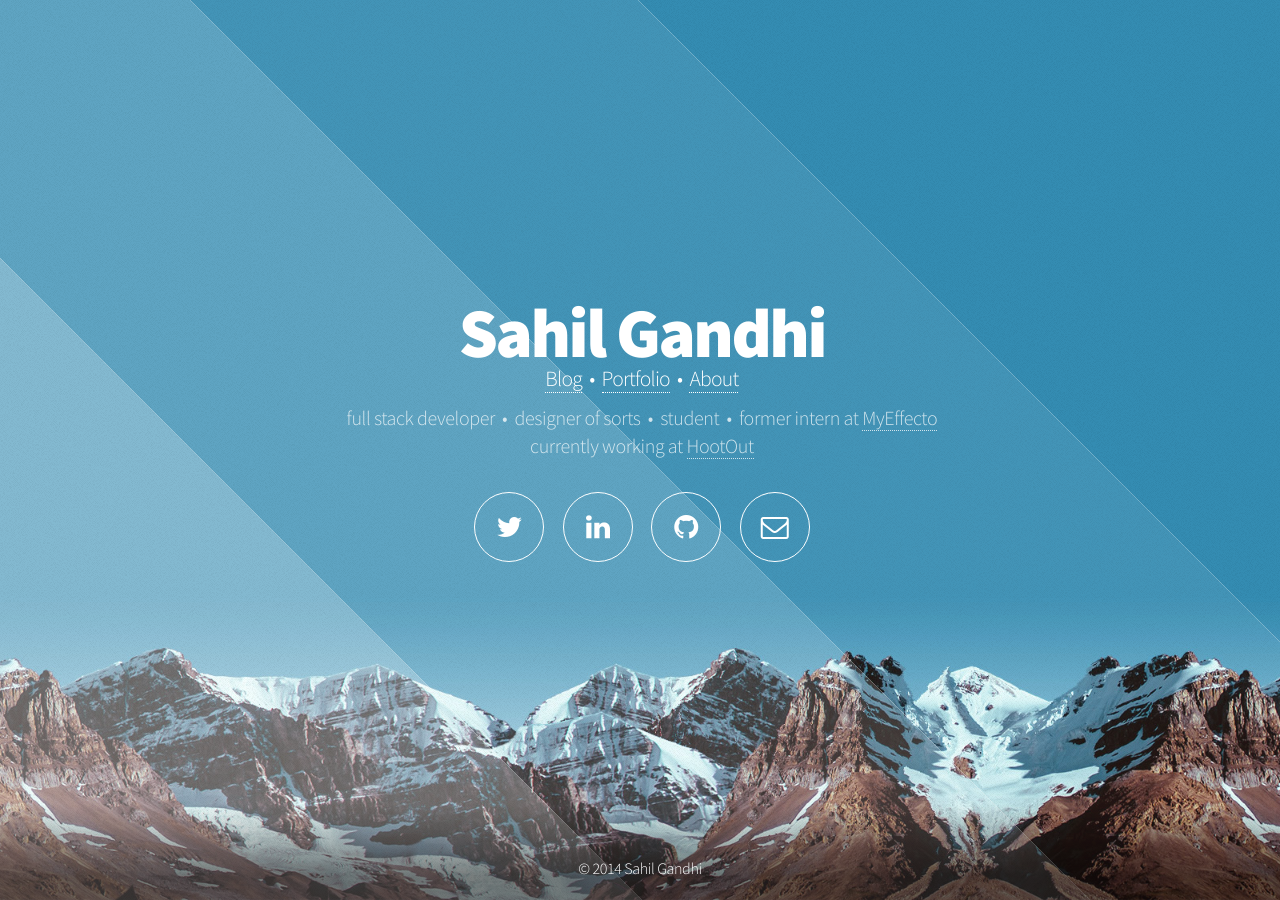
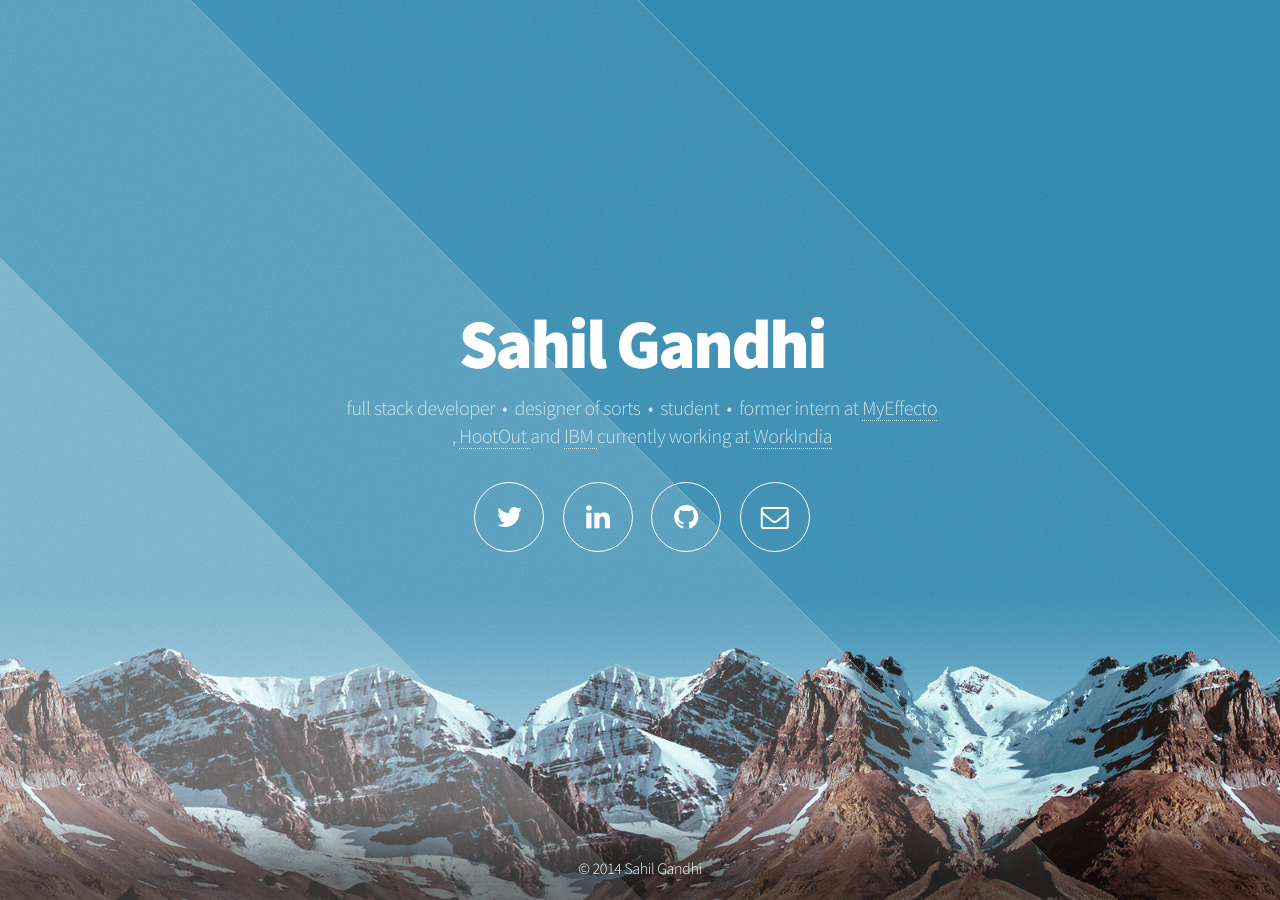
Before and after one commit to gandhisahil/gandhisahil.github.io, a Jekyll site: the page built from index.html, in a window 1280 px wide. Built offline with Jekyll 4.4.1, drawn with Linux system fonts in a browser that asks for light colours.

Commit message:
Update index.html
updated work

```diff
--- a/index.html
+++ b/index.html
@@ -35,13 +35,13 @@ published: true
 				<!-- Header -->
 					<header id="header">
 						<h1>Sahil Gandhi</h1>
-						<h2 style="font-size: 1.35em; font-weight: 300; letter-spacing: -0.035em; line-height: 1em;">
-						<a href="/blog">Blog</a> &nbsp;&bull;&nbsp;
-						<a href="/portfolio">Portfolio</a> &nbsp;&bull;&nbsp;
-						<a href="/about">About</a>
-						</h2>
+						<!--<h2 style="font-size: 1.35em; font-weight: 300; letter-spacing: -0.035em; line-height: 1em;">-->
+						<!--<a href="/blog">Blog</a> &nbsp;&bull;&nbsp; -->
+						<!--<a href="/portfolio">Portfolio</a> &nbsp;&bull;&nbsp; -->
+						<!--<a href="/about">About</a>-->
+						<!--</h2>-->
 
-						<p>full stack developer &nbsp;&bull;&nbsp; designer of sorts &nbsp;&bull;&nbsp; student &nbsp;&bull;&nbsp; former intern at <a href="http://myeffecto.com"> MyEffecto </a> <br /> currently working at <a href="http://hootout.com"> HootOut </a> </p>
+						<p>full stack developer &nbsp;&bull;&nbsp; designer of sorts &nbsp;&bull;&nbsp; student &nbsp;&bull;&nbsp; former intern at <a href="http://myeffecto.com"> MyEffecto </a> <br /> , <a href="http://hootout.com"> HootOut </a> and <a href="http://ibm.com"> IBM </a> currently working at <a href="http://workindia.in"> WorkIndia </a> </p>
 
 						<nav>
 							<ul>
```
